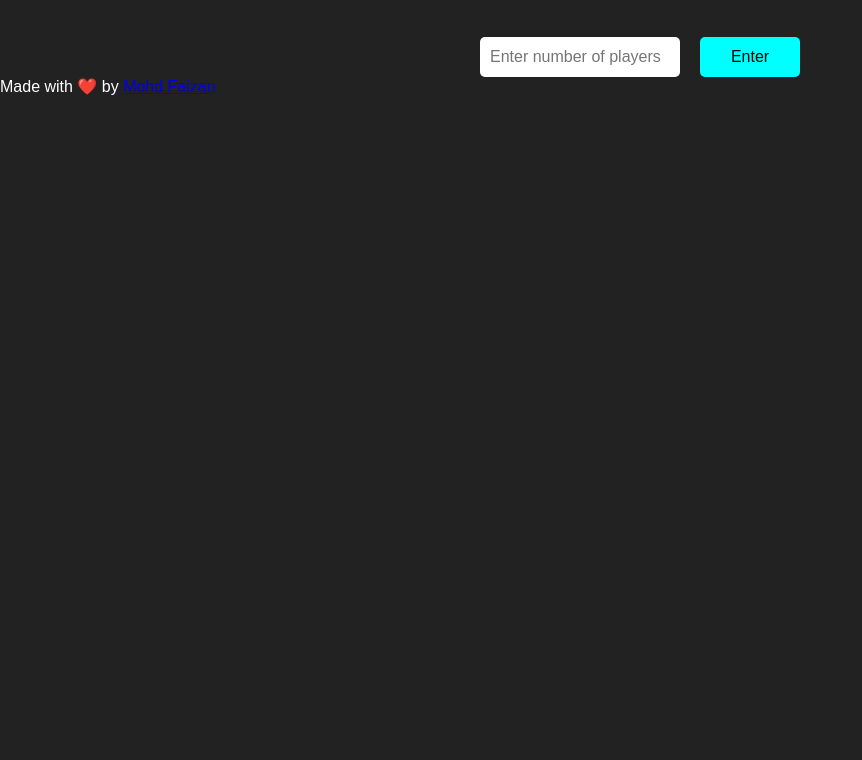
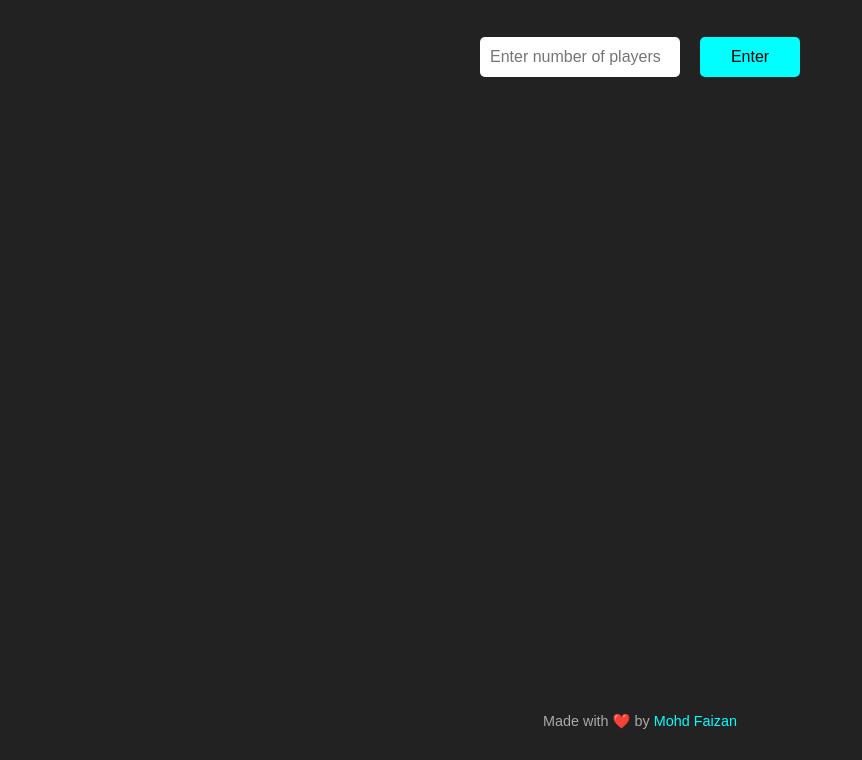
Before and after one commit to MohdFaizan63/Random-Pick, a plain HTML site: page index.html in a window 1280 px wide. Shown: the part 60-820 px from the top of the page, without its empty margins (0-862 px from the left). Drawn offline with Linux system fonts and the light colour scheme.

Commit message:
Update style.css

```diff
--- a/style.css
+++ b/style.css
@@ -1,4 +1,4 @@
-/* Reset & base */
+
 * {
     margin: 0;
     padding: 0;
@@ -14,7 +14,7 @@ body {
     height: 100vh;
 }
 
-/* Heading */
+
 .heading h1 {
     margin: 20px 30px;
     color: aliceblue;
@@ -22,7 +22,7 @@ body {
     font-size: 2rem;
 }
 
-/* Input section */
+
 .inpbx {
     display: flex;
     align-items: center;
@@ -57,7 +57,7 @@ body {
     background: #0cc;
 }
 
-/* Full-screen SVG canvas */
+
 #circle-svg {
     width: 100%;
     height: 100%;
@@ -68,7 +68,7 @@ body {
     z-index: 1;
 }
 
-/* Touch circles */
+
 #circle-svg circle.touch-circle {
     stroke: white;
     stroke-width: 2;
@@ -76,7 +76,7 @@ body {
     transition: all 0.3s ease;
 }
 
-/* Selected winner circle */
+
 #circle-svg circle.selected {
     fill: lime;
     stroke: white;
@@ -109,6 +109,35 @@ body {
     }
 
     .inpbx button {
-        width: 100%; /* ✅ Makes the button full-width like input */
+        width: 100%;
     }
 }
+
+.footer {
+    position: fixed;
+    bottom: 10px;
+    width: 100%;
+    text-align: center;
+    font-size: 0.9rem;
+    color: #aaa;
+    z-index: 999;
+    pointer-events: none;
+}
+
+.footer p {
+    margin: 0;
+    pointer-events: auto;
+}
+
+.footer a {
+    color: #0ff;
+    text-decoration: none;
+    font-weight: 500;
+    transition: color 0.3s;
+    pointer-events: auto;
+}
+
+.footer a:hover {
+    color: #0cc;
+    text-decoration: underline;
+}
```
